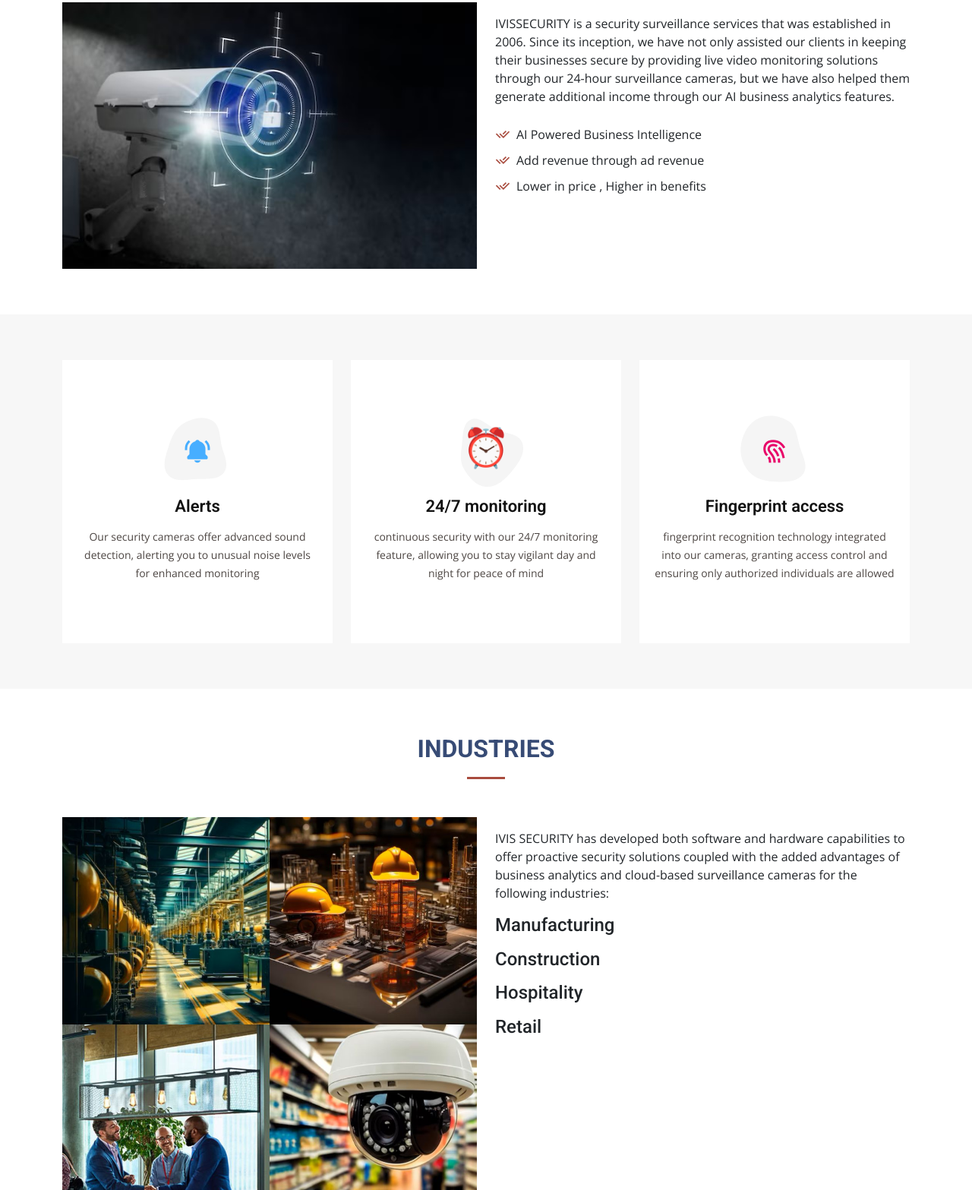
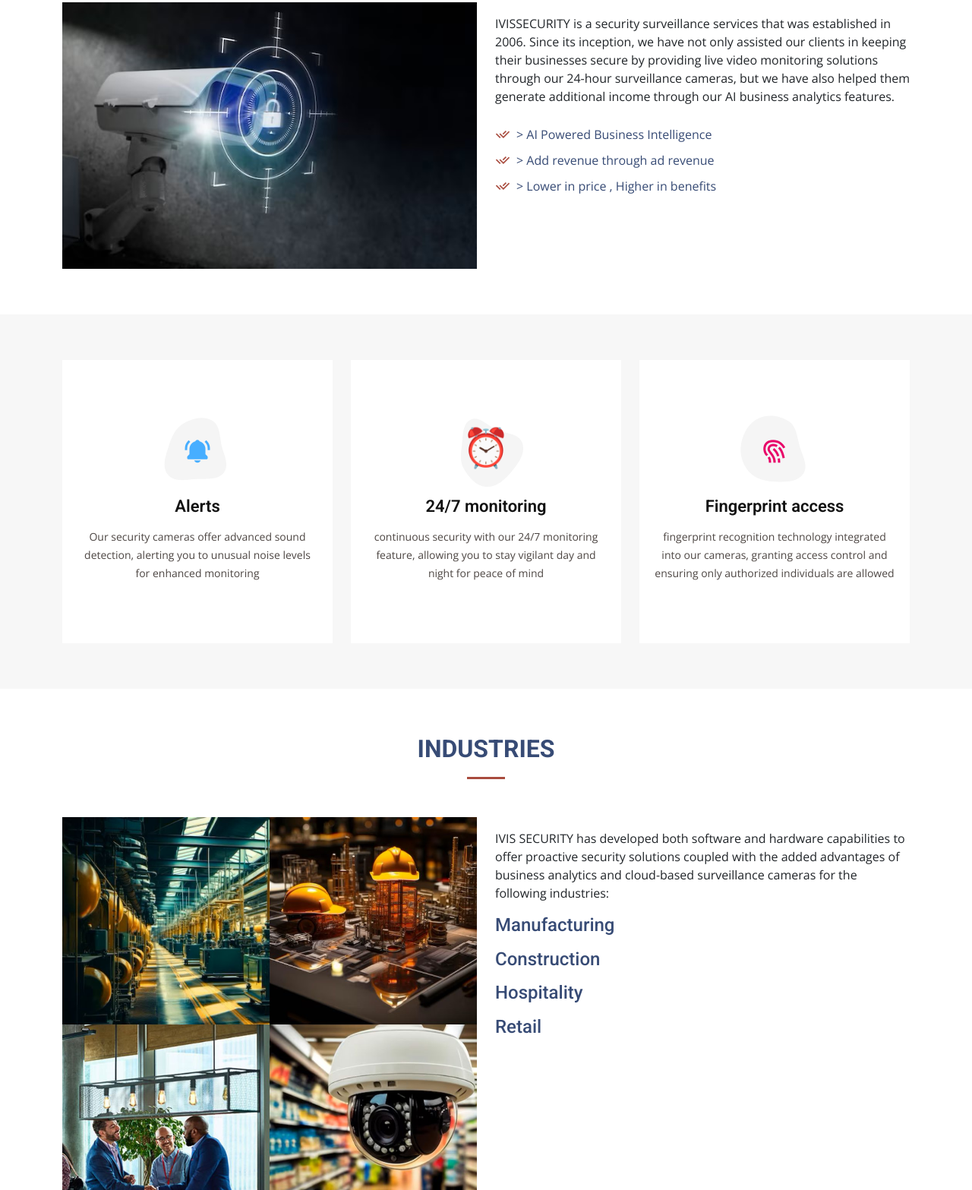
Before and after one commit to ivissecurity/ivis-testing, a plain HTML site: page index.html in a window 1280 px wide. Shown: the part 959-2526 px from the top of the page at 76% size. Drawn offline with nearby package versions, Linux system fonts and the light colour scheme.

Commit message:
Update index.html

```diff
--- a/index.html
+++ b/index.html
@@ -193,9 +193,9 @@
               IVISSECURITY is a security surveillance services that was established in 2006. Since its inception, we have not only assisted our clients in keeping their businesses secure by providing live video monitoring solutions through our 24-hour surveillance cameras, but we have also helped them generate additional income through our AI business analytics features.
             </p>
             <ul class="text-dark">
-              <li><i class="ri-check-double-line"></i> AI Powered Business Intelligence</li>
-              <li><i class="ri-check-double-line"></i> Add revenue through ad revenue</li>
-              <li><i class="ri-check-double-line"></i> Lower in price , Higher in benefits</li>
+              <li style="color:#374B75">><i class="ri-check-double-line"></i> AI Powered Business Intelligence</li>
+              <li style="color:#374B75">><i class="ri-check-double-line"></i> Add revenue through ad revenue</li>
+              <li style="color:#374B75">><i class="ri-check-double-line"></i> Lower in price , Higher in benefits</li>
             </ul>
 
           </div>
@@ -283,22 +283,22 @@
             </div>
             <div class="icon-box mt-3" data-aos="zoom-in" data-aos-delay="150">
               <i class=""></i>
-              <h4 class="text-dark">Manufacturing</h4>
+              <h4 style="color:#374B75">Manufacturing</h4>
 
             </div>
             <div class="icon-box mt-3" data-aos="zoom-in" data-aos-delay="150">
               <i class=""></i>
-              <h4 class="text-dark">Construction</h4>
+              <h4 style="color:#374B75">Construction</h4>
 
             </div>
             <div class="icon-box mt-3" data-aos="zoom-in" data-aos-delay="150">
               <i class=""></i>
-              <h4 class="text-dark">Hospitality</h4>
+              <h4 style="color:#374B75">Hospitality</h4>
 
             </div>
 			 <div class="icon-box mt-3" data-aos="zoom-in" data-aos-delay="150">
               <i class=""></i>
-              <h4 class="text-dark">Retail</h4>
+              <h4 style="color:#374B75">Retail</h4>
 
             </div>
           </div>
```
